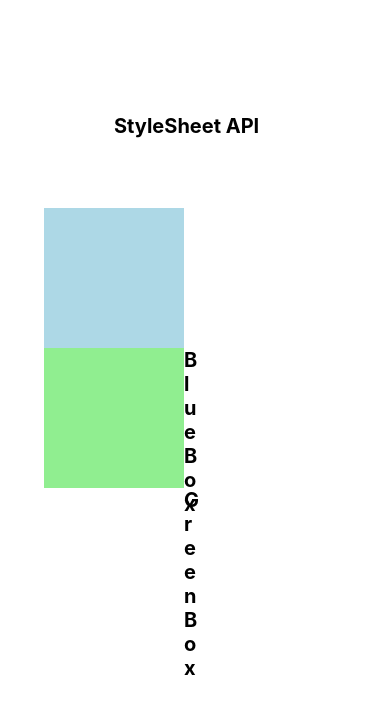
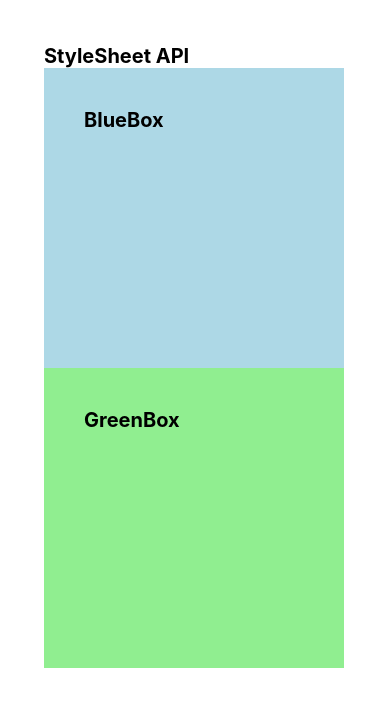
Before and after one commit to TimiMaliki/React-naive, a React Native app in the folder Tutorial/CoreComponents/: screen / in a window 390 px wide. Shown: the top 714 px of the page. Built offline with nearby package versions, Linux system fonts and the light colour scheme.

Commit message:
tutotial : stylesheet api

```diff
--- a/Tutorial/CoreComponents/App.js
+++ b/Tutorial/CoreComponents/App.js
@@ -12,24 +12,23 @@ export const styles = StyleSheet.create({
       padding:44,
   },
   text: {
-    padding:70,
     fontSize: 20,
     fontWeight: "bold",
     color: "black",
   },
   bluebox:{
-    width: 100,
-    height: 100,
+     width: 300,
+    height: 300,
     backgroundColor: "lightblue",
     color: "black",
-    padding:70,
+    padding:40,
   },
    greenbox:{
-    width: 100,
-    height: 100,
+    width: 300,
+    height: 300,
     backgroundColor: "lightgreen",
     color: "black",
-    padding:70,
+    padding:40,
   },
 
 });
```
